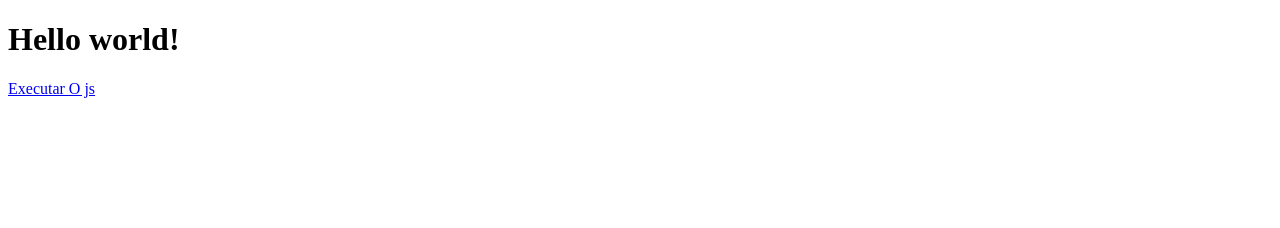
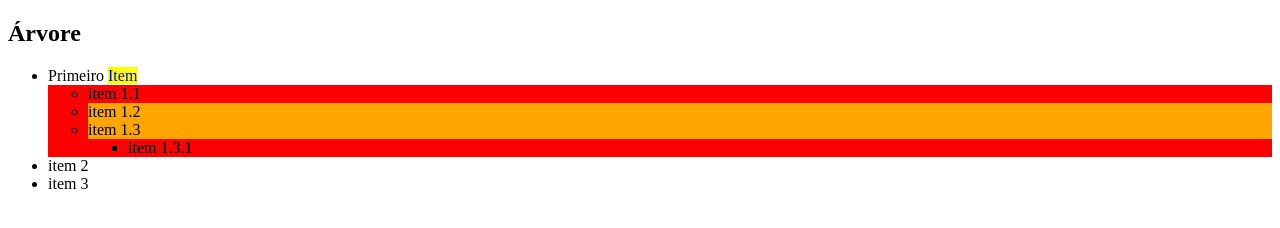
Before and after one commit to LucasMeyble/jquery, a plain HTML site: page src/index.html in a window 1280 px wide. Drawn offline with Linux system fonts and the light colour scheme.

Commit message:
seletores hierarquivos

```diff
--- a/src/index.html
+++ b/src/index.html
@@ -9,14 +9,41 @@
 
 </head>
 <body>
-  <h1 id="title">Hello world!</h1>
-  <a href="#">Executar O js</a>
+
+  <h2>Árvore</h2>
+
+  <div>
+    <ul>
+      <li id="item1">
+        Primeiro
+        <span style="color:blue;">Item</span>
+        <ul>
+          <li id="item1_1">item 1.1</li>
+          <li id="item1_2">item 1.2</li>
+          <li id="item1_3">item 1.3
+              <ul>
+                <li id="item1_3_1">item 1.3.1</li>
+              </ul>
+          </li>
+        </ul>
+      </li>
+      <li>item 2</li>
+      <li>item 3</li>
+    </ul>
+  </div>
+
 
   <script type="text/javascript">
     $(document).ready(function(){
-      $("a").click(function(){
-        $("#title").css("color", "#0000FF");
-      });
+      //seletor de descedenter
+      $("div span").css("background-color", "yellow");
+      // filhos do elemento
+      $("li > ul").css("background-color", "red");
+      //elemnetos irmoes :)
+      $("#item1_1 + li").css("background-color", "blue")
+      //todo s os irmao que vem apos o elemnto indicado
+      $("#item1_1 ~ li").css("background-color", "orange")
+
     });
   </script>
 </body>
```
